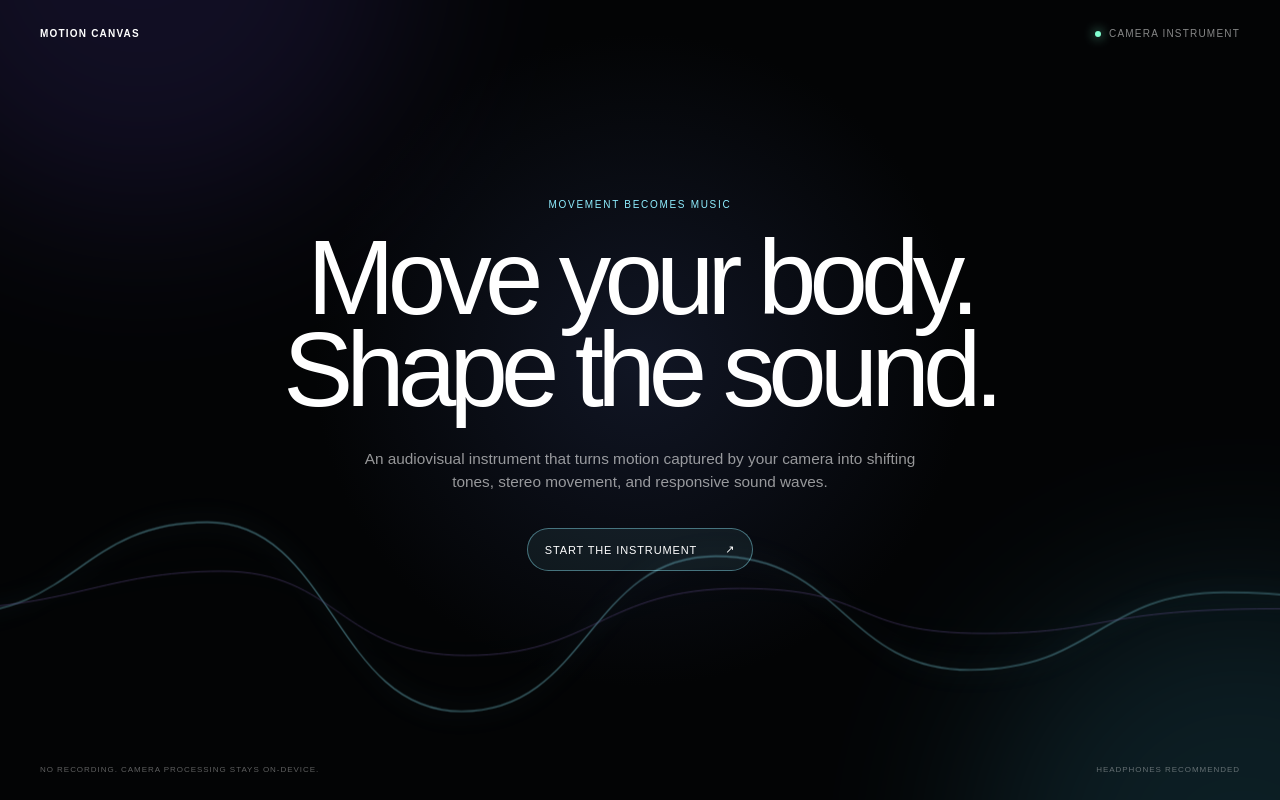
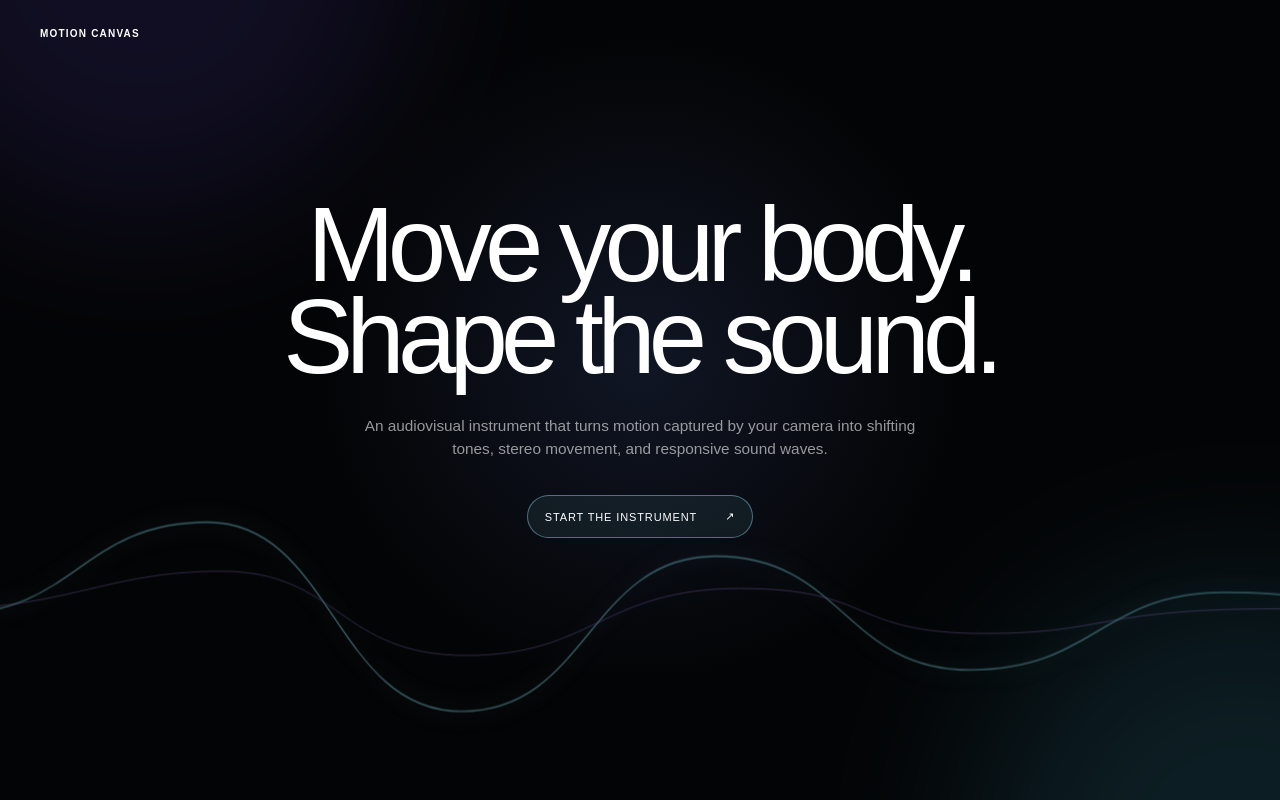
Before and after one commit to gelogonza/motion-canvas, a Next.js app: page / in a window 1280 px wide. Built offline with nearby package versions, Linux system fonts and the light colour scheme.

Commit message:
refactor: simplify Motion Canvas landing

```diff
--- a/app/globals.css
+++ b/app/globals.css
@@ -3,13 +3,10 @@ html, body { width: 100%; min-height: 100%; margin: 0; background: #030405; }
 body { color: #fff; font-family: Arial, Helvetica, sans-serif; -webkit-font-smoothing: antialiased; }
 button, a { color: inherit; font: inherit; }
 .landingPage { position: relative; min-height: 100svh; overflow: hidden; padding: 28px 40px; background: radial-gradient(circle at 50% 45%,#111625 0,transparent 42%),#030405; }
-.landingHeader,.landingFooter { position: relative; z-index: 3; display: flex; align-items: center; justify-content: space-between; text-transform: uppercase; letter-spacing: .12em; }
+.landingHeader { position: relative; z-index: 3; display: flex; align-items: center; justify-content: space-between; text-transform: uppercase; letter-spacing: .12em; }
 .landingHeader { font-size: 10px; }
 .wordmark { font-weight: 700; color: #fff; }
-.availability { display: flex; align-items: center; gap: 8px; color: rgba(255,255,255,.52); }
-.availability i { width: 6px; height: 6px; border-radius: 50%; background: #82ffd1; box-shadow: 0 0 12px #82ffd1; }
 .landingHero { position: relative; z-index: 3; width: min(840px,90vw); margin: clamp(130px,20vh,230px) auto 0; text-align: center; }
-.eyebrow { margin: 0 0 22px; color: #8feeff; font-size: 10px; letter-spacing: .17em; text-transform: uppercase; }
 .landingHero h1 { margin: 0; font-size: clamp(58px,8.2vw,126px); font-weight: 400; letter-spacing: -.065em; line-height: .88; }
 .landingIntro { width: min(590px,100%); margin: 30px auto 0; color: rgba(255,255,255,.58); font-size: clamp(14px,1.2vw,17px); line-height: 1.55; }
 .startButton { display: inline-flex; align-items: center; gap: 28px; margin-top: 34px; padding: 14px 17px; border: 1px solid rgba(143,238,255,.42); border-radius: 999px; background: rgba(143,238,255,.07); color: #fff; font-size: 11px; letter-spacing: .08em; text-decoration: none; text-transform: uppercase; transition: background .2s ease,border-color .2s ease,transform .2s ease; }
@@ -21,7 +18,6 @@ button, a { color: inherit; font: inherit; }
 .landingGlow { position: absolute; width: 42vw; aspect-ratio: 1; border-radius: 50%; filter: blur(90px); opacity: .12; }
 .landingGlowOne { top: -25vw; left: -10vw; background: #7a5cff; }
 .landingGlowTwo { right: -18vw; bottom: -25vw; background: #52d7ff; }
-.landingFooter { position: absolute; right: 40px; bottom: 26px; left: 40px; color: rgba(255,255,255,.36); font-size: 8px; }
 @keyframes waveDrift { from { transform: translate3d(-1.5%,8px,0) scaleY(.9); } to { transform: translate3d(1.5%,-8px,0) scaleY(1.08); } }
-@media (max-width: 640px) { .landingPage { padding: 20px; } .landingHeader { align-items: flex-start; } .availability { max-width: 120px; justify-content: flex-end; text-align: right; line-height: 1.35; } .landingHero { margin-top: 22vh; text-align: left; } .landingHero h1 { font-size: clamp(54px,16vw,82px); } .landingIntro { margin-left: 0; } .startButton { margin-top: 28px; } .landingWave { bottom: 15vh; height: 190px; } .landingFooter { right: 20px; bottom: 18px; left: 20px; gap: 20px; align-items: flex-end; line-height: 1.45; } .landingFooter span:last-child { text-align: right; } }
+@media (max-width: 640px) { .landingPage { padding: 20px; } .landingHero { margin-top: 22vh; text-align: left; } .landingHero h1 { font-size: clamp(54px,16vw,82px); } .landingIntro { margin-left: 0; } .startButton { margin-top: 28px; } .landingWave { bottom: 15vh; height: 190px; } }
 @media (prefers-reduced-motion: reduce) { .landingWave path { animation: none; } .startButton { transition: none; } }
--- a/app/page.tsx
+++ b/app/page.tsx
@@ -7,11 +7,9 @@ export default function Home() {
       <div className="landingGlow landingGlowTwo" aria-hidden="true" />
       <header className="landingHeader">
         <span className="wordmark">Motion Canvas</span>
-        <span className="availability"><i /> Camera instrument</span>
       </header>
 
       <section className="landingHero">
-        <p className="eyebrow">Movement becomes music</p>
         <h1>Move your body.<br />Shape the sound.</h1>
         <p className="landingIntro">
           An audiovisual instrument that turns motion captured by your camera into shifting tones, stereo movement, and responsive sound waves.
@@ -28,10 +26,6 @@ export default function Home() {
         </svg>
       </div>
 
-      <footer className="landingFooter">
-        <span>No recording. Camera processing stays on-device.</span>
-        <span>Headphones recommended</span>
-      </footer>
     </main>
   );
 }
```
